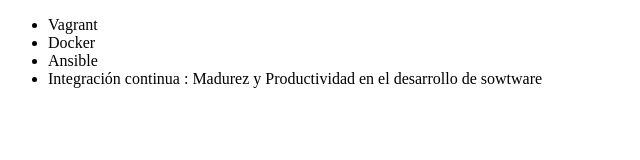
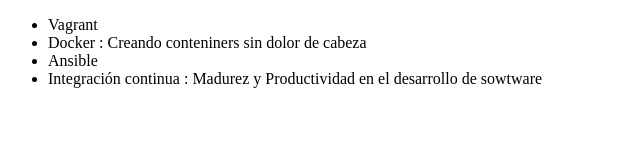
Before and after one commit to mathz77/Alura-muestra, a plain HTML site: page index.html in a window 1280 px wide. Shown: the whole page, without its empty margins (0-640 px from the left). Drawn offline with Linux system fonts and the light colour scheme.

Commit message:
corrigiendo el nombre del curso de docker

```diff
--- a/index.html
+++ b/index.html
@@ -7,7 +7,7 @@
 <body>
      <ul>
          <li> Vagrant </li>
-         <li> Docker </li>
+         <li> Docker : Creando conteniners sin dolor de cabeza </li>
          <li> Ansible </li>
          <li> Integración continua : Madurez y Productividad en el desarrollo de sowtware </li>
      </ul>
```
